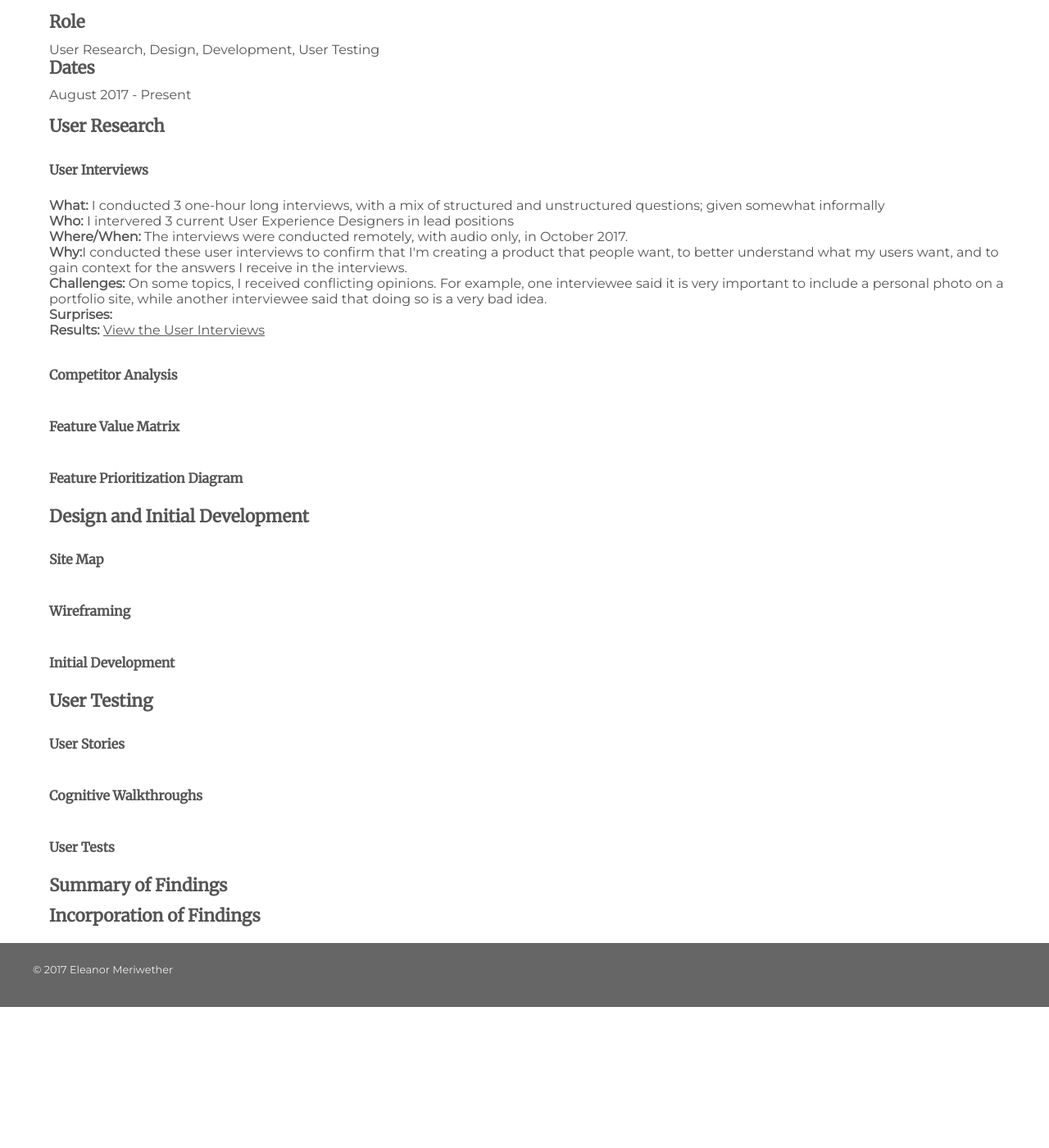
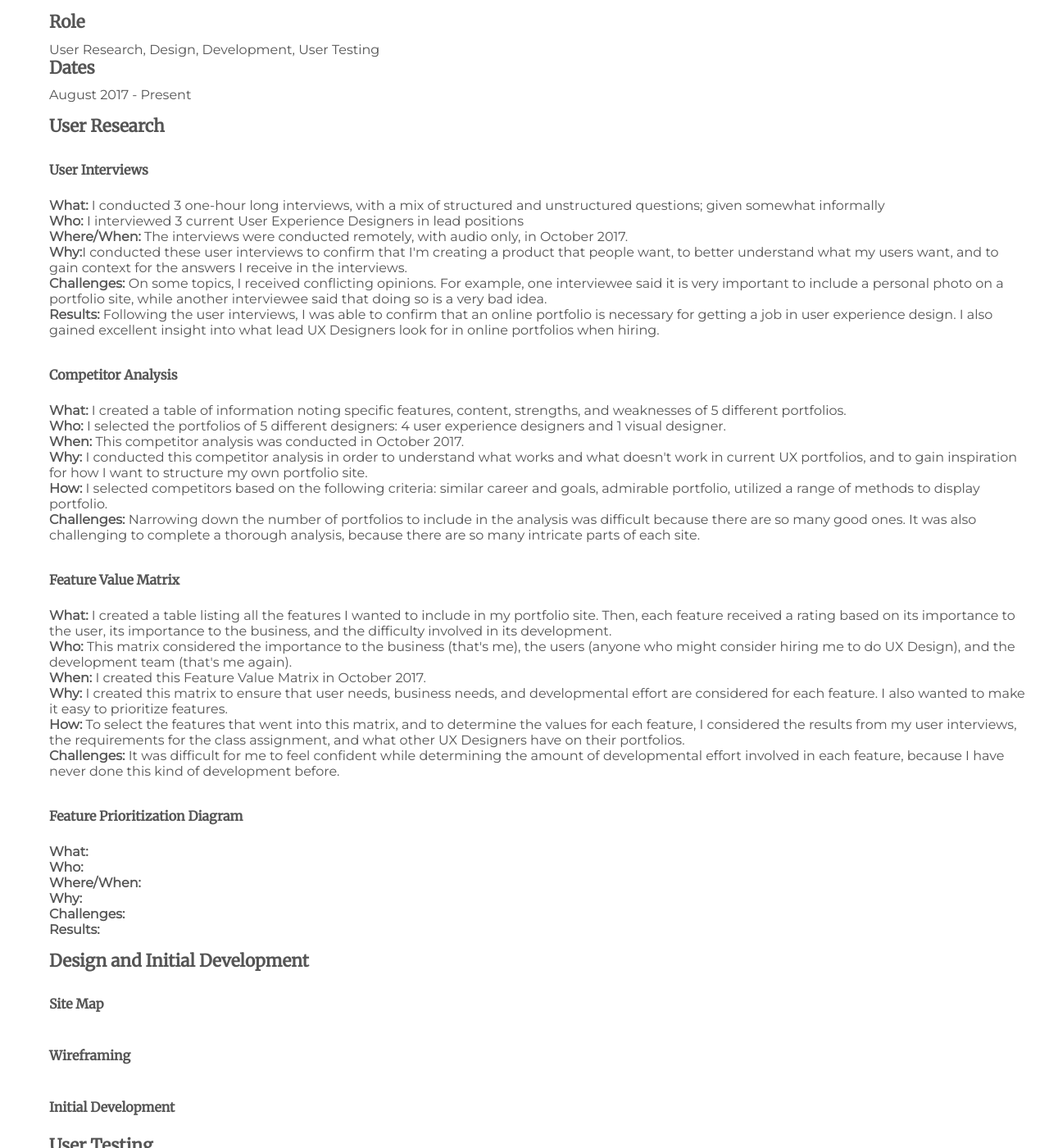
Before and after one commit to emeriwether/emeriwether.github.io, a Jekyll site: the page built from project1.html, in a window 1280 px wide and 1400 px high, scrolled down 967 px. Shown: the whole window at 82% size. Built offline with Jekyll 4.4.1, drawn with Linux system fonts in a browser that asks for light colours; before the commit the page ends 2195 px from its top, so only the background shows below that.

Commit message:
Add content to project 1 description

```diff
--- a/project1.html
+++ b/project1.html
@@ -21,7 +21,7 @@ layout: default
         <h4>User Interviews</h4>
         <p><b>What:</b> I conducted 3 one-hour long interviews, with a mix of structured and unstructured questions; given somewhat informally
 
-        <br><b>Who:</b> I intervered 3 current User Experience Designers in lead positions
+        <br><b>Who:</b> I interviewed 3 current User Experience Designers in lead positions
 
         <br><b>Where/When:</b> The interviews were conducted remotely, with audio only, in October 2017.
 
@@ -29,25 +29,58 @@ layout: default
 
         <br><b>Challenges:</b> On some topics, I received conflicting opinions. For example, one interviewee said it is very important to include a personal photo on a portfolio site, while another interviewee said that doing so is a very bad idea.
 
-
-        <br><b>Surprises:</b>
-
-
-        <br><b>Results:</b>
-        <a href="">View the User Interviews</a>
+        <br><b>Results:</b> Following the user interviews, I was able to confirm that an online portfolio is necessary for getting a job in user experience design. I also gained excellent insight into what lead UX Designers look for in online portfolios when hiring.
         </p>
+        <a href=""></a>
 
         <img src="">
         <h4>Competitor Analysis</h4>
-        <p></p>
+        <p><b>What:</b> I created a table of information noting specific features, content, strengths, and weaknesses of 5 different portfolios.
+
+        <br><b>Who:</b> I selected the portfolios of 5 different designers: 4 user experience designers and 1 visual designer.
+
+        <br><b>When:</b> This competitor analysis was conducted in October 2017.
+
+        <br><b>Why:</b> I conducted this competitor analysis in order to understand what works and what doesn't work in current UX portfolios, and to gain inspiration for how I want to structure my own portfolio site.
+
+        <br><b>How:</b> I selected competitors based on the following criteria: similar career and goals, admirable portfolio, utilized a range of methods to display portfolio.
+
+        <br><b>Challenges:</b> Narrowing down the number of portfolios to include in the analysis was difficult because there are so many good ones. It was also challenging to complete a thorough analysis, because there are so many intricate parts of each site.
+
+        </p>
+        <a href=""></a>
 
         <img src="">
         <h4>Feature Value Matrix</h4>
-        <p></p>
+        <p><b>What:</b> I created a table listing all the features I wanted to include in my portfolio site. Then, each feature received a rating based on its importance to the user, its importance to the business, and the difficulty involved in its development.
+
+        <br><b>Who:</b> This matrix considered the importance to the business (that's me), the users (anyone who might consider hiring me to do UX Design), and the development team (that's me again).
+
+        <br><b>When:</b> I created this Feature Value Matrix in October 2017.
+
+        <br><b>Why:</b> I created this matrix to ensure that user needs, business needs, and developmental effort are considered for each feature. I also wanted to make it easy to prioritize features.
+
+        <br><b>How:</b> To select the features that went into this matrix, and to determine the values for each feature, I considered the results from my user interviews, the requirements for the class assignment, and what other UX Designers have on their portfolios.
+
+        <br><b>Challenges:</b> It was difficult for me to feel confident while determining the amount of developmental effort involved in each feature, because I have never done this kind of development before.
+        </p>
+        <a href=""></a>
 
         <img src="">
         <h4>Feature Prioritization Diagram</h4>
-        <p></p>
+        <p><b>What:</b>
+
+        <br><b>Who:</b>
+
+        <br><b>Where/When:</b>
+
+        <br><b>Why:</b>
+
+        <br><b>Challenges:</b>
+
+        <br><b>Results:</b>
+        </p>
+        <a href=""></a>
 
 
         <h3>Design and Initial Development</h3>
```
